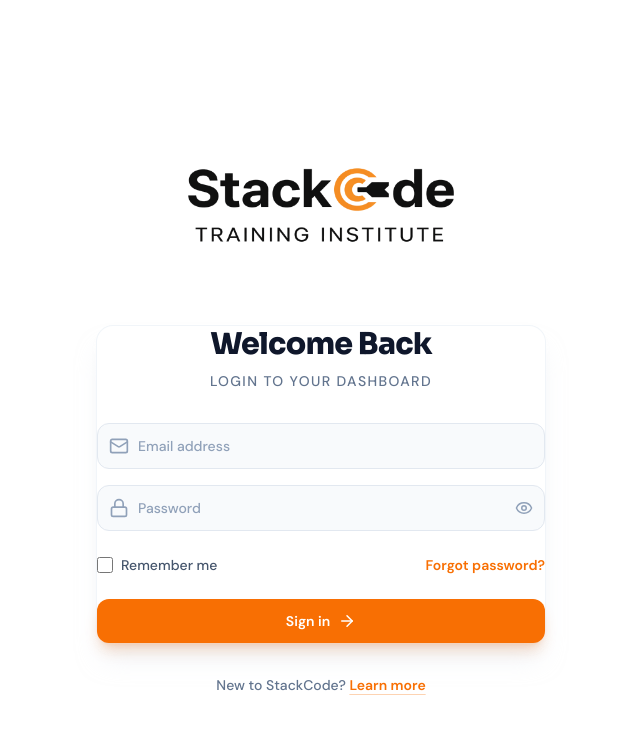
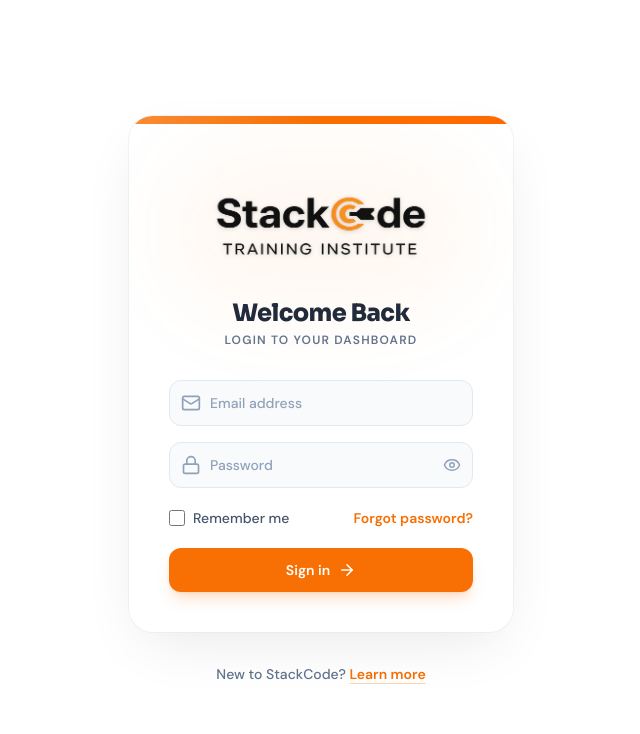
Before and after one commit to Safik-8/crm-web, a React (Vite) app: page /login in a window 1280 px wide. Shown: the top 734 px of the page, without its empty margins (319-959 px from the left). Built offline with nearby package versions, Linux system fonts and the light colour scheme; no server answers.

Commit message:
sidebar and login form logo

```diff
--- a/src/features/auth/components/LoginForm.jsx
+++ b/src/features/auth/components/LoginForm.jsx
@@ -85,13 +85,25 @@ const LoginForm = () => {
 
 
   return (
-    <div className="w-full max-w-md space-y-8 rounded-2xl bg-white p-0 shadow-xl shadow-slate-200/50 ring-1 ring-slate-100 animate-in fade-in zoom-in duration-500">
-      <div className="text-center">
-        <h2 className="text-3xl font-black tracking-tight text-slate-900 leading-tight font-heading">Welcome Back</h2>
-        <p className="mt-2 text-sm font-medium text-slate-500 uppercase tracking-widest">Login to your dashboard</p>
+    <div className="relative w-full max-w-sm overflow-hidden rounded-3xl bg-white/70 backdrop-blur-xl p-8 sm:p-10 shadow-[0_20px_60px_-15px_rgba(0,0,0,0.1)] ring-1 ring-slate-200/50 animate-in fade-in zoom-in duration-700">
+      {/* Decorative gradient overlay */}
+      <div className="absolute top-0 left-0 right-0 h-2 bg-gradient-to-r from-primary/80 via-primary to-orange-500"></div>
+
+      <div className="flex flex-col items-center text-center">
+        {/* Using negative bottom margin (-mb-6) specifically to eliminate the massive empty whitespace built into the bottom of the provided PNG image file */}
+        <div className="-mt-2 -mb-4 sm:-mb-6 flex justify-center w-full relative group">
+          <div className="absolute inset-0 bg-primary/5 rounded-full blur-2xl group-hover:bg-primary/10 transition-colors duration-500"></div>
+          <img
+            src="/logos/logo-official.png"
+            alt="StackCode Training Institute"
+            className="relative w-full max-w-[220px] sm:max-w-[250px] h-auto object-contain hover:scale-[1.03] transition-all duration-500 drop-shadow-sm"
+          />
+        </div>
+        <h2 className="text-xl sm:text-2xl font-extrabold tracking-tight text-slate-800 leading-tight font-heading mt-2">Welcome Back</h2>
+        <p className="mt-1 text-xs font-semibold text-slate-500 uppercase tracking-widest">Login to your dashboard</p>
       </div>
 
-      <form className="mt-8 space-y-6" noValidate onSubmit={handleSubmit}>
+      <form className="mt-8 space-y-5" noValidate onSubmit={handleSubmit}>
         <div className="space-y-4 rounded-md">
           {/* Email Field */}
           <div className="space-y-1">
--- a/src/features/auth/pages/LoginPage.jsx
+++ b/src/features/auth/pages/LoginPage.jsx
@@ -6,15 +6,6 @@ const LoginPage = () => {
       {/* Background set to White per brand guidelines (masks the logo's background perfectly) */}
 
       <div className="z-10 w-full px-4 flex flex-col items-center">
-        {/* StackCode Logo */}
-        <div className="mb-2 flex flex-col items-center">
-          <img
-            src="/logos/logo-official.png"
-            alt="StackCode Training Institute"
-            className="w-72 md:w-80 h-auto hover:scale-105 transition-transform duration-300"
-          />
-        </div>
-
         <LoginForm />
 
         <p className="mt-8 text-sm font-medium text-slate-500">
--- a/src/shared/components/modules/Sidebar.jsx
+++ b/src/shared/components/modules/Sidebar.jsx
@@ -101,15 +101,19 @@ const Sidebar = ({ isOpen, toggleSidebar }) => {
       )}
     >
       {/* Header (STATIC) */}
-      <div className="flex h-16 items-center justify-between px-6 border-b border-slate-800 shrink-0 relative overflow-hidden" style={{ backgroundColor:'black' }}>
-        <div className="flex-1 flex items-center h-full">
+      <div className="flex h-20 items-center justify-between px-6 border-b border-white/5 shrink-0 relative overflow-hidden bg-black/95 backdrop-blur-xl">
+        {/* Subtle ambient glow behind logo */}
+        <div className="absolute top-1/2 left-0 w-32 h-16 bg-primary/20 blur-[30px] rounded-full pointer-events-none"></div>
+
+        <div className="flex-1 flex items-center h-full z-10">
           <img
             src="/logos/logo-official.png"
             alt="StackCode"
-            className=" w-auto object-contain brightness-0 invert"
+            className=" w-auto object-contain invert hue-rotate-180 transition-all duration-500 hover:scale-[1.02] mix-blend-screen"
+            style={{ paddingTop: '10px' }}
           />
         </div>
-        <button onClick={toggleSidebar} className="lg:hidden text-slate-400 hover:text-white z-10 transition-colors">
+        <button onClick={toggleSidebar} className="lg:hidden text-slate-400 hover:text-white z-10 transition-colors p-1.5 hover:bg-white/10 rounded-lg ml-2">
           <X size={24} />
         </button>
       </div>
```
